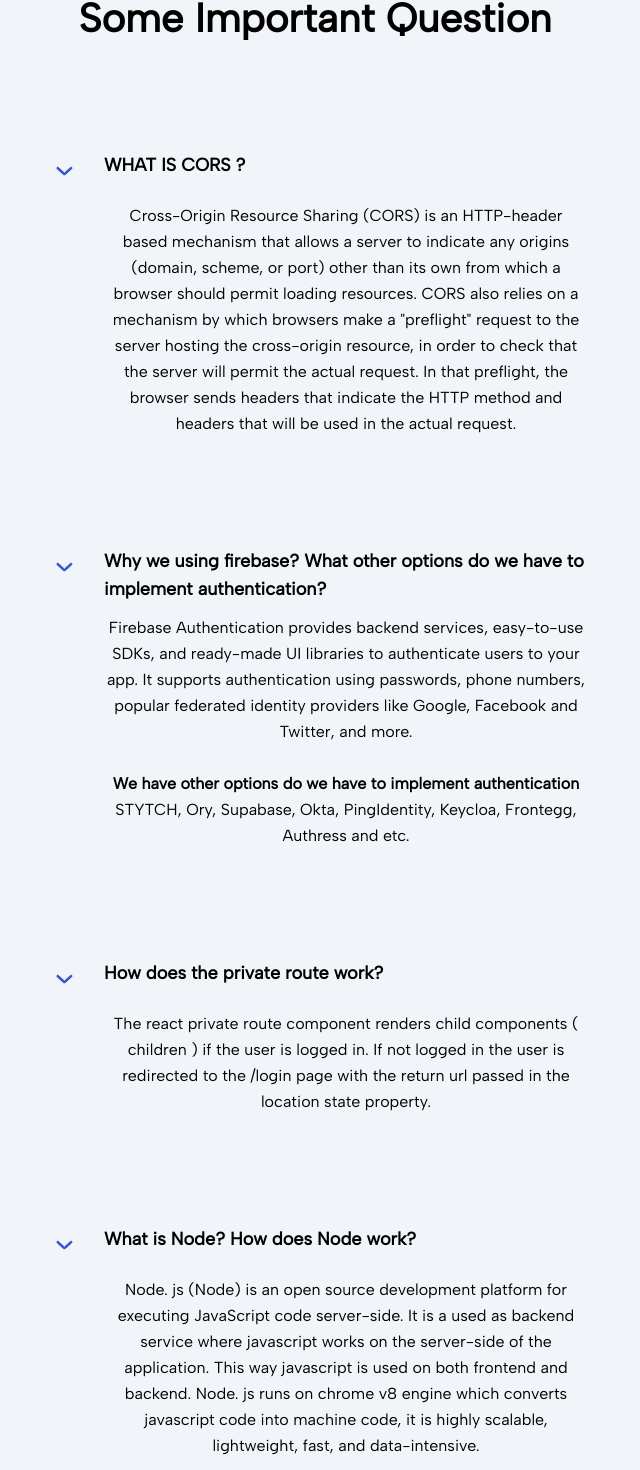
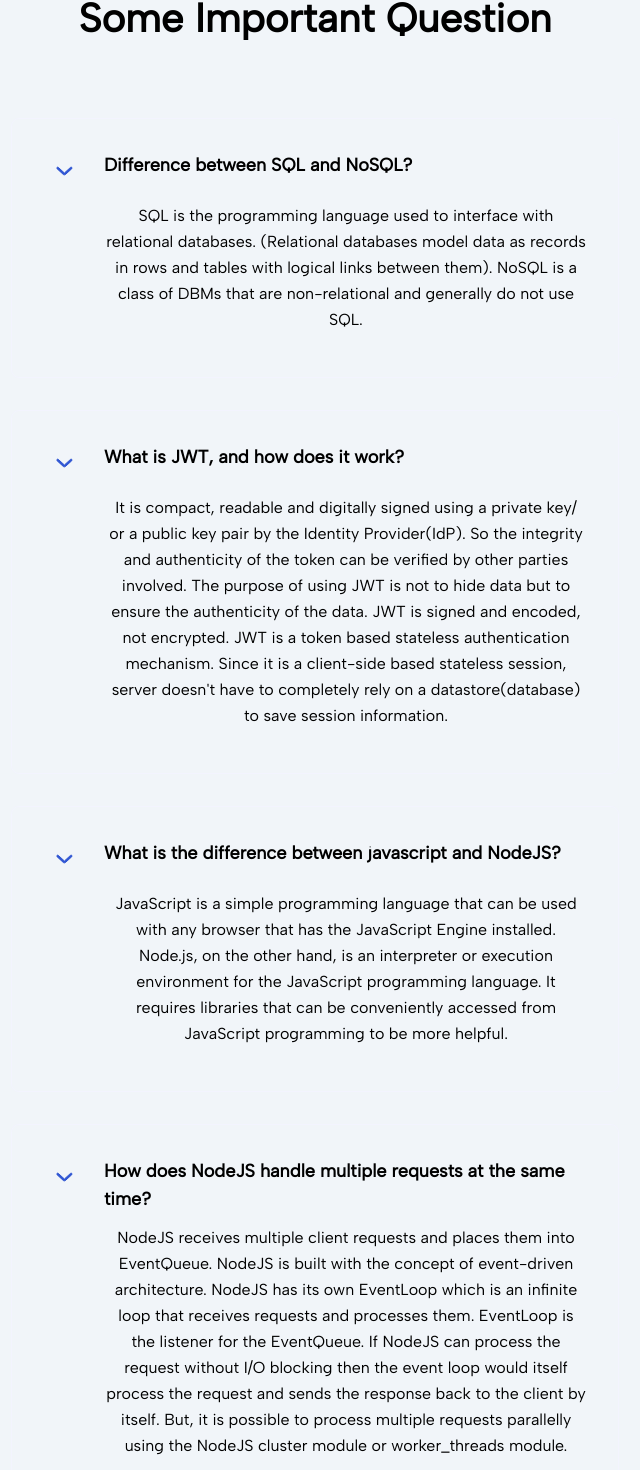
Before and after one commit to SaidurRahman10/TIMETOGO-CLIENT, a React (Create React App) app: page /blog in a window 1280 px wide. Shown: the part 243-1713 px from the top of the page, without its empty margins (325-965 px from the left). Built offline with nearby package versions, Linux system fonts and the light colour scheme; no server answers.

Commit message:
update blog section

```diff
--- a/src/Pages/Blog/Blog.js
+++ b/src/Pages/Blog/Blog.js
@@ -79,22 +79,17 @@ const Blog = () => {
                   </div>
                   <div className="w-full">
                     <h4 className="text-lg font-semibold ">
-                      WHAT IS CORS ?
+                      Difference between SQL and NoSQL?
                     </h4>
                   </div>
                 </button>
                 <div x-show="openFaq1" className="faq-content pl-[62px]">
                   <p className="text-base  leading-relaxed py-3">
-                    Cross-Origin Resource Sharing (CORS) is an HTTP-header based
-                    mechanism that allows a server to indicate any origins
-                    (domain, scheme, or port) other than its own from which a
-                    browser should permit loading resources. CORS also relies on
-                    a mechanism by which browsers make a "preflight" request to
-                    the server hosting the cross-origin resource, in order to
-                    check that the server will permit the actual request. In
-                    that preflight, the browser sends headers that indicate the
-                    HTTP method and headers that will be used in the actual
-                    request.
+                    SQL is the programming language used to interface with
+                    relational databases. (Relational databases model data as
+                    records in rows and tables with logical links between them).
+                    NoSQL is a class of DBMs that are non-relational and
+                    generally do not use SQL.
                   </p>
                 </div>
               </div>
@@ -144,25 +139,22 @@ const Blog = () => {
                   </div>
                   <div className="w-full">
                     <h4 className="text-lg font-semibold ">
-                      Why we using firebase? What other options do we have to
-                      implement authentication?
+                      What is JWT, and how does it work?
                     </h4>
                   </div>
                 </button>
                 <div x-show="openFaq1" className="faq-content pl-[62px]">
                   <p className="text-base  leading-relaxed py-3">
-                    Firebase Authentication provides backend services,
-                    easy-to-use SDKs, and ready-made UI libraries to
-                    authenticate users to your app. It supports authentication
-                    using passwords, phone numbers, popular federated identity
-                    providers like Google, Facebook and Twitter, and more.{" "}
-                    <br /> <br />
-                    <h1 className="font-bold">
-                      We have other options do we have to implement
-                      authentication
-                    </h1>
-                    STYTCH, Ory, Supabase, Okta, PingIdentity, Keycloa,
-                    Frontegg, Authress and etc.
+                    It is compact, readable and digitally signed using a private
+                    key/ or a public key pair by the Identity Provider(IdP). So
+                    the integrity and authenticity of the token can be verified
+                    by other parties involved. The purpose of using JWT is not
+                    to hide data but to ensure the authenticity of the data. JWT
+                    is signed and encoded, not encrypted. JWT is a token based
+                    stateless authentication mechanism. Since it is a
+                    client-side based stateless session, server doesn't have to
+                    completely rely on a datastore(database) to save session
+                    information.
                   </p>
                 </div>
               </div>
@@ -212,16 +204,18 @@ const Blog = () => {
 
                   <div className="w-full">
                     <h4 className="text-lg font-semibold ">
-                      How does the private route work?
+                      What is the difference between javascript and NodeJS?
                     </h4>
                   </div>
                 </button>
                 <div x-show="openFaq6" className="faq-content pl-[62px]">
                   <p className="text-base  leading-relaxed py-3">
-                    The react private route component renders child components (
-                    children ) if the user is logged in. If not logged in the
-                    user is redirected to the /login page with the return url
-                    passed in the location state property.
+                    JavaScript is a simple programming language that can be used
+                    with any browser that has the JavaScript Engine installed.
+                    Node.js, on the other hand, is an interpreter or execution
+                    environment for the JavaScript programming language. It
+                    requires libraries that can be conveniently accessed from
+                    JavaScript programming to be more helpful.
                   </p>
                 </div>
               </div>
@@ -271,19 +265,22 @@ const Blog = () => {
 
                   <div className="w-full">
                     <h4 className="text-lg font-semibold ">
-                      What is Node? How does Node work?
+                      How does NodeJS handle multiple requests at the same time?
                     </h4>
                   </div>
                 </button>
                 <div x-show="openFaq6" className="faq-content pl-[62px]">
                   <p className="text-base  leading-relaxed py-3">
-                    Node. js (Node) is an open source development platform for
-                    executing JavaScript code server-side. It is a used as
-                    backend service where javascript works on the server-side of
-                    the application. This way javascript is used on both
-                    frontend and backend. Node. js runs on chrome v8 engine
-                    which converts javascript code into machine code, it is
-                    highly scalable, lightweight, fast, and data-intensive.
+                    NodeJS receives multiple client requests and places them
+                    into EventQueue. NodeJS is built with the concept of
+                    event-driven architecture. NodeJS has its own EventLoop
+                    which is an infinite loop that receives requests and
+                    processes them. EventLoop is the listener for the
+                    EventQueue. If NodeJS can process the request without I/O
+                    blocking then the event loop would itself process the
+                    request and sends the response back to the client by itself.
+                    But, it is possible to process multiple requests parallelly
+                    using the NodeJS cluster module or worker_threads module.
                   </p>
                 </div>
               </div>
```
